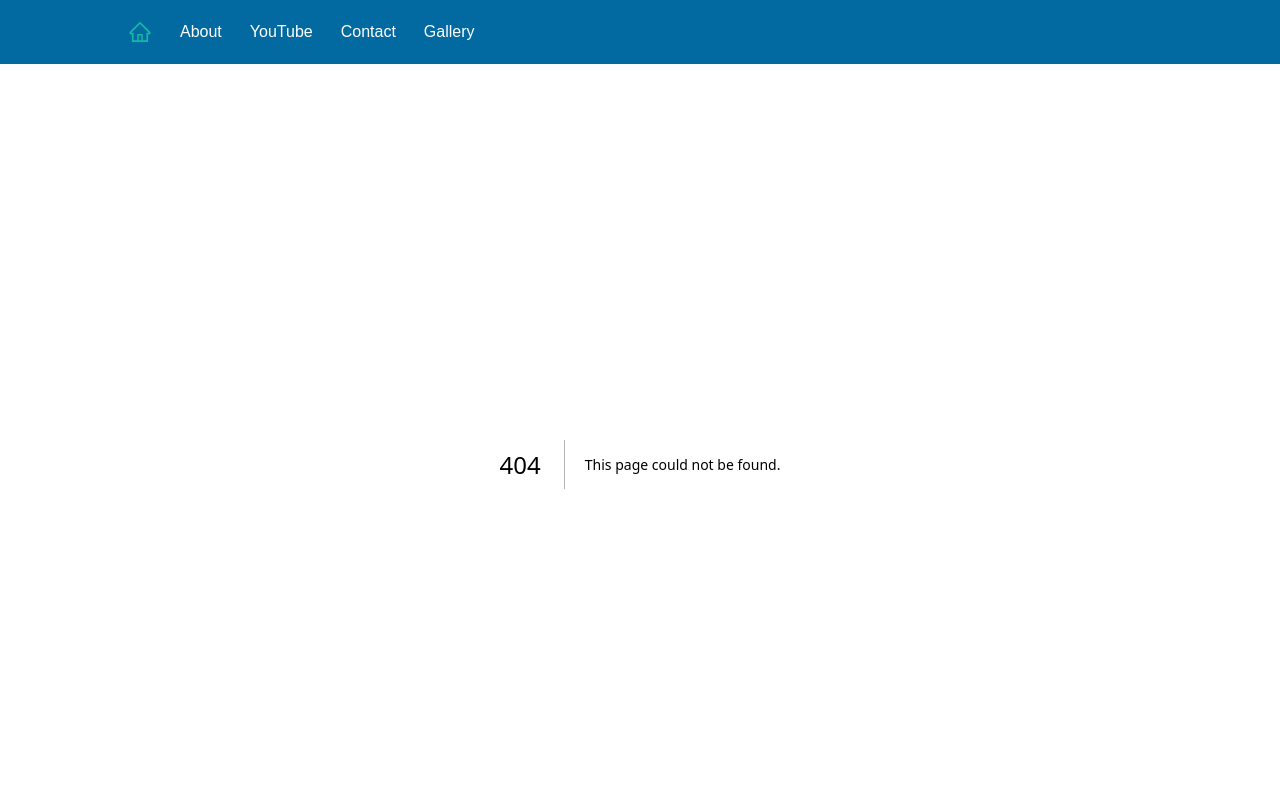
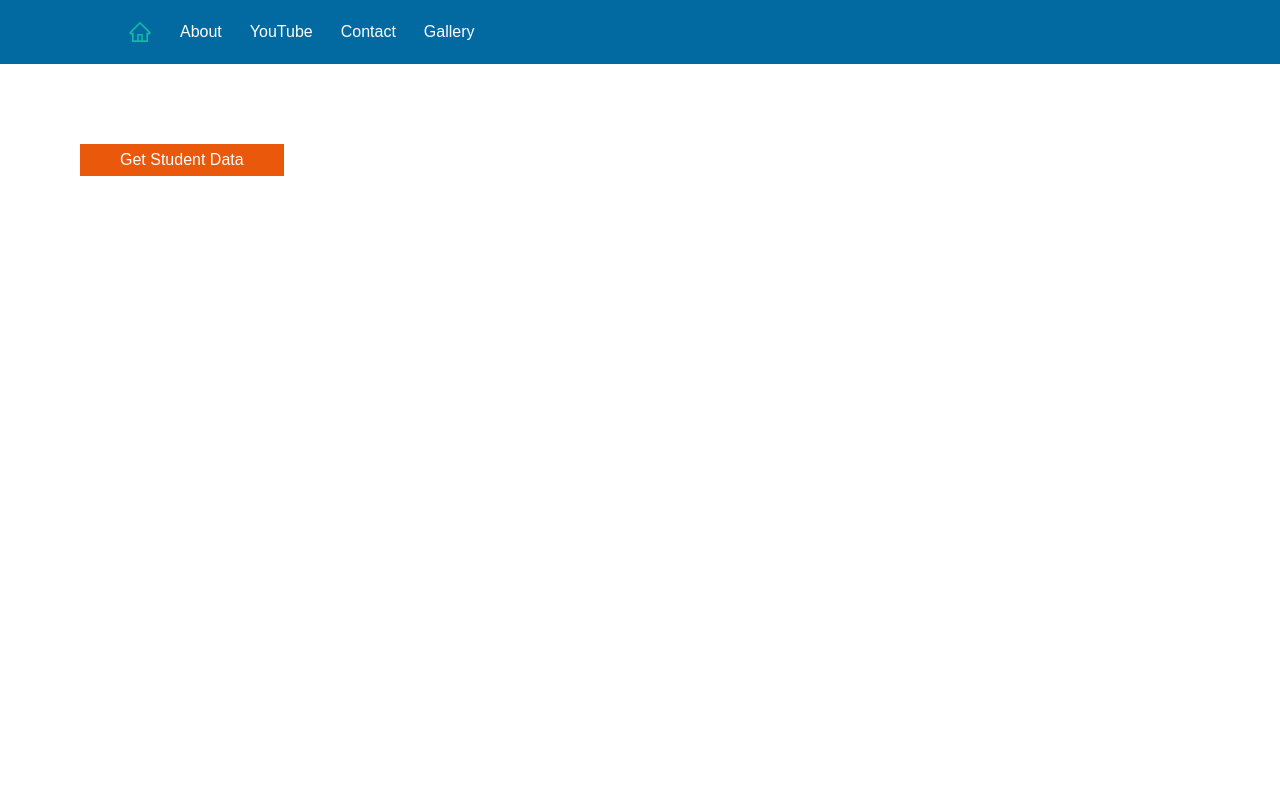
Before and after one commit to cm-developer-2025/Nextjs-Tutorial, a Next.js app: page /studentresult in a window 1280 px wide. Before the commit this address had no page. Shown: the top 800 px of the page. Built offline with nearby package versions, Linux system fonts and the light colour scheme.

Commit message:
Connect frontend with backend using fetch

```diff
--- a/src/app/(pages)/contextdemo/page.jsx
+++ b/src/app/(pages)/contextdemo/page.jsx
@@ -1,6 +1,18 @@
 import CompA from "@/app/components/contextdemo/CompA";
 
-function page() {
+const justwait = () => {
+  return new Promise((resolve, reject) => {
+    setTimeout(() => {
+      resolve("Success");
+    }, 2000);
+  });
+};
+
+// Promise is handled by asynchronous function using async/await
+
+async function page() {
+  const res = await justwait();
+  console.log(res);
   return (
     <div className="min-h-screen flex max-w-3xl mx-auto justify-center items-center">
       <div className="text-xl">
--- /dev/null
+++ b/src/app/(pages)/studentresult/page.jsx
@@ -0,0 +1,51 @@
+"use client";
+
+import { useState } from "react";
+// frontend url = http://localhost:3000/studentresult
+
+function page() {
+  const [studentinfo, setStudentinfo] = useState(null);
+  //   const getStudentData = async () => {
+  //     const response = await fetch("http://localhost:3000/api/result");
+  //     const student = await response.json();
+  //     console.log(student);
+  //     setStudentinfo(student);
+  //   };
+
+  const getStudentData = async () => {
+    await fetch("http://localhost:3000/api/result")
+      .then((response) => response.json())
+      .then((student) => {
+        // console.log("I have got :", student);
+        setStudentinfo(student);
+      })
+      .catch((err) => {
+        console.log("Error Found is ", err);
+      });
+  };
+  return (
+    <div className="min-h-screen m-20">
+      <div className="flex gap-10">
+        <div className="w-full">
+          <button
+            onClick={getStudentData}
+            className="bg-orange-600 text-white px-10 py-1 "
+          >
+            Get Student Data
+          </button>
+        </div>
+        <div className="w-full">
+          {studentinfo && (
+            <div>
+              <p>Student Name {studentinfo.name}</p>
+              <p>Student Roll {studentinfo.roll}</p>
+              <p>Student Sem {studentinfo.sem}</p>
+            </div>
+          )}
+        </div>
+      </div>
+    </div>
+  );
+}
+
+export default page;
--- /dev/null
+++ b/src/app/api/result/route.js
@@ -0,0 +1,11 @@
+import { NextResponse } from "next/server";
+
+// API URL : /api/result
+export async function GET(request, response) {
+  const student = {
+    name: "Harish Singh",
+    roll: 190,
+    sem: 6,
+  };
+  return NextResponse.json(student);
+}
--- /dev/null
+++ b/src/app/api/student/route.jsx
@@ -0,0 +1,18 @@
+import { NextResponse } from "next/server";
+
+// localhost:3000/api/student
+export async function GET(request, response) {
+  return NextResponse.json({ message: "It is Get Request from user" });
+}
+
+export async function POST(request, response) {
+  return NextResponse.json({ message: "It is POST Request from User" });
+}
+
+export async function PUT(request, response) {
+  return NextResponse.json({ message: "It is PUT Request from User" });
+}
+
+export async function DELETE(request, response) {
+  return NextResponse.json({ message: "It is DELETE Request from User" });
+}
--- /dev/null
+++ b/src/app/error.jsx
@@ -0,0 +1,16 @@
+"use client";
+function ErrorPage({ error, reset }) {
+  console.log(error);
+  return (
+    <div className="min-h-screen flex justify-center items-center mx-auto max-w-4xl">
+      OOOOPs !! Error Occured
+      <p>
+        <button className="bg-orange-600 text-gray-100" onClick={() => reset()}>
+          Reset Page
+        </button>
+      </p>
+    </div>
+  );
+}
+
+export default ErrorPage;
--- /dev/null
+++ b/src/app/loading.jsx
@@ -0,0 +1,11 @@
+import React from "react";
+
+function LoadingPage() {
+  return (
+    <div className="min-h-screen flex justify-center items-center mx-auto max-w-4xl">
+      <p className="text-2xl font-semibold">loading...</p>
+    </div>
+  );
+}
+
+export default LoadingPage;
--- /dev/null
+++ b/src/app/not-found.jsx
@@ -0,0 +1,11 @@
+import React from "react";
+
+function NotFoundPage() {
+  return (
+    <div className="min-h-screen flex justify-center items-center mx-auto max-w-4xl">
+      <div className="text-4xl">Sorry ! Page Not Found</div>
+    </div>
+  );
+}
+
+export default NotFoundPage;
```
